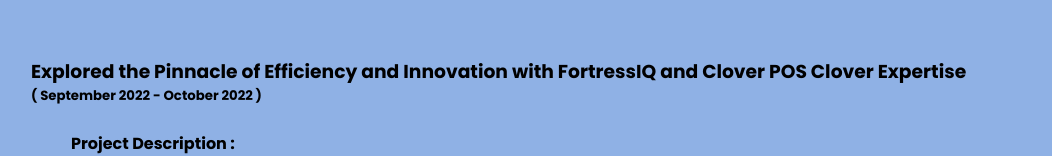
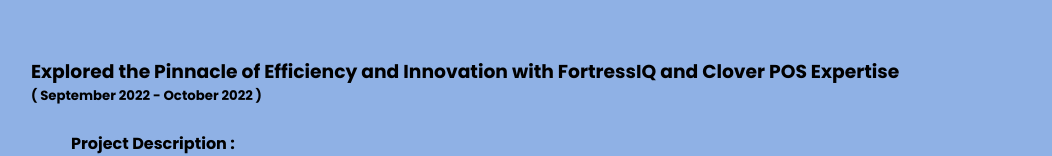
Before and after one commit to ravimendherv/ravimendhe.github.io, a plain HTML site: page index.html in a window 1280 px wide. Shown: the part 3080-3236 px from the top of the page, without its empty margins (79-1131 px from the left). Drawn offline with nearby package versions, Linux system fonts and the light colour scheme; a web font is replaced by a local one.

Commit message:
Update index.html
removed Clover word

```diff
--- a/index.html
+++ b/index.html
@@ -230,7 +230,7 @@
                     </div>
                     <br><br>
                     <div class="experience_project">
-                        <h3>Explored the Pinnacle of Efficiency and Innovation with FortressIQ and Clover POS Clover Expertise</h3><h5>( September 2022 - October 2022 )</h5> <br>
+                        <h3>Explored the Pinnacle of Efficiency and Innovation with FortressIQ and Clover POS Expertise</h3><h5>( September 2022 - October 2022 )</h5> <br>
                         <div class="experience_project_content_heading">
                             <h4>Project Description : </h4>
                             <p class="experience_project_content">&nbsp;&nbsp;&nbsp;&nbsp;&nbsp;&nbsp;&nbsp;&nbsp;&nbsp;&nbsp;During this dedicated period of exploration, I delved into the intricacies of various technologies and tools. Notably, the FortressIQ tool captivated me with its advanced process intelligence and automation capabilities, empowering businesses to optimize their operations and streamline workflows. Additionally, I immersed myself in the world of Clover POS, a robust point-of-sale system renowned for its seamless transaction processing and efficient inventory management features. As part of my endeavors, I successfully created a unified database (UDB) specifically tailored for Clover POS data, providing businesses with a centralized repository to forecast sales and make data-driven decisions. Furthermore, I developed a specialized automation tool for gathering and analyzing weather data within the Clover POS environment, enabling businesses to incorporate weather forecasts into their sales projections.</p>
```
